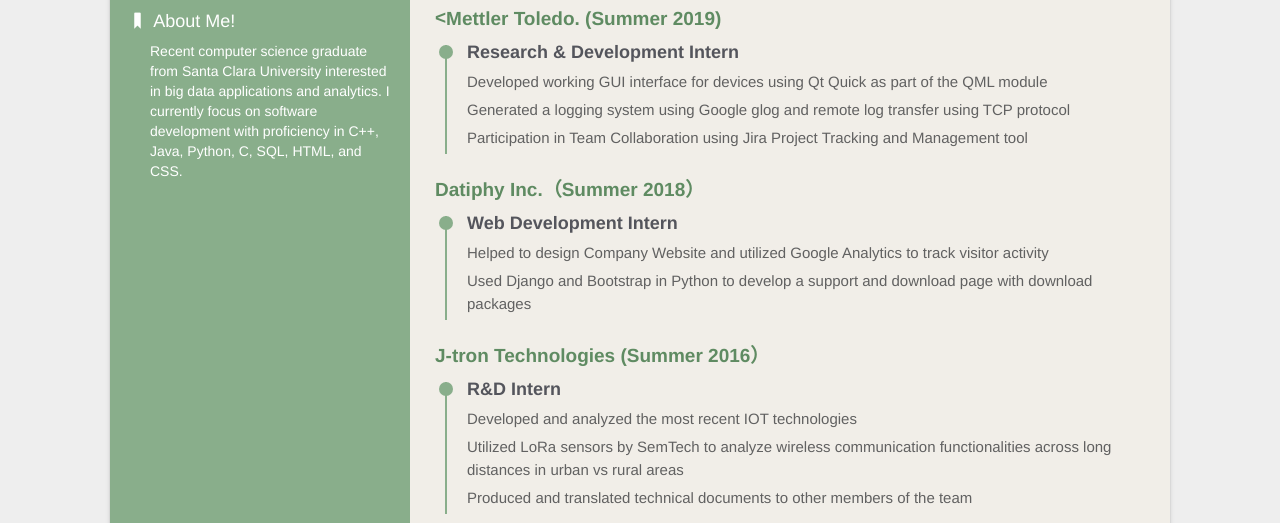
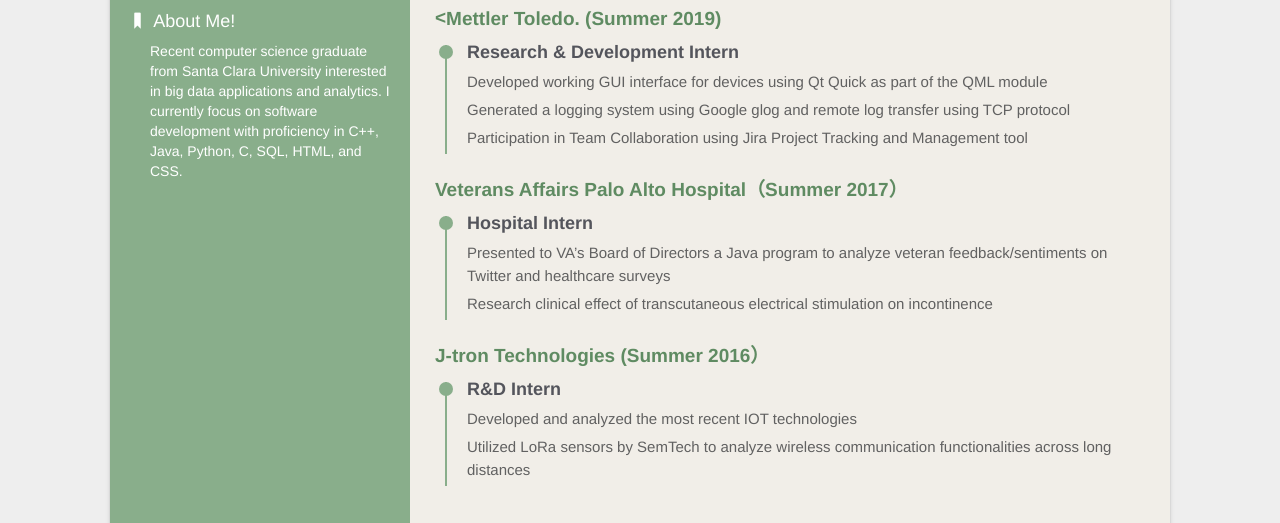
Before and after one commit to eccx400/Resume, a website: page index.html in a window 1280 px wide. Shown: the part 398-921 px from the top of the page. Drawn offline with Linux system fonts and the light colour scheme.

Commit message:
Change all jobs

```diff
--- a/index.html
+++ b/index.html
@@ -75,13 +75,13 @@
                             <p>Participation in Team Collaboration using Jira Project Tracking and Management tool</p>
                         </li>
                     </ul>
-                    <h3><span>Datiphy Inc.（Summer 2018）</span></h3>
+                    <h3><span>Veterans Affairs Palo Alto Hospital（Summer 2017）</span></h3>
                     <ul class="exp">
                         <li>
                             <div class="circle"></div>
-                            <h4>Web Development Intern</h4>
-                            <p>Helped to design Company Website and utilized Google Analytics to track visitor activity</p>
-                            <p>Used Django and Bootstrap in Python to develop a support and download page with download packages</p>
+                            <h4>Hospital Intern</h4>
+                            <p>Presented to VA’s Board of Directors a Java program to analyze veteran feedback/sentiments on Twitter and healthcare surveys
+                            <p>Research clinical effect of transcutaneous electrical stimulation on incontinence</p>
                         </li>
                     </ul>
                     <h3><span> J-tron Technologies (Summer 2016）</span></h3>
@@ -90,9 +90,7 @@
                             <div class="circle"></div>
                             <h4>R&D Intern</h4>
                             <p>Developed and analyzed the most recent IOT technologies</p>
-                            <p>Utilized LoRa sensors by SemTech to analyze wireless communication functionalities across long distances in urban
-                                    vs rural areas</p>
-                            <p>Produced and translated technical documents to other members of the team</p>
+                            <p>Utilized LoRa sensors by SemTech to analyze wireless communication functionalities across long distances</p>
                         </li>
                     </ul>
                 </li>
```
